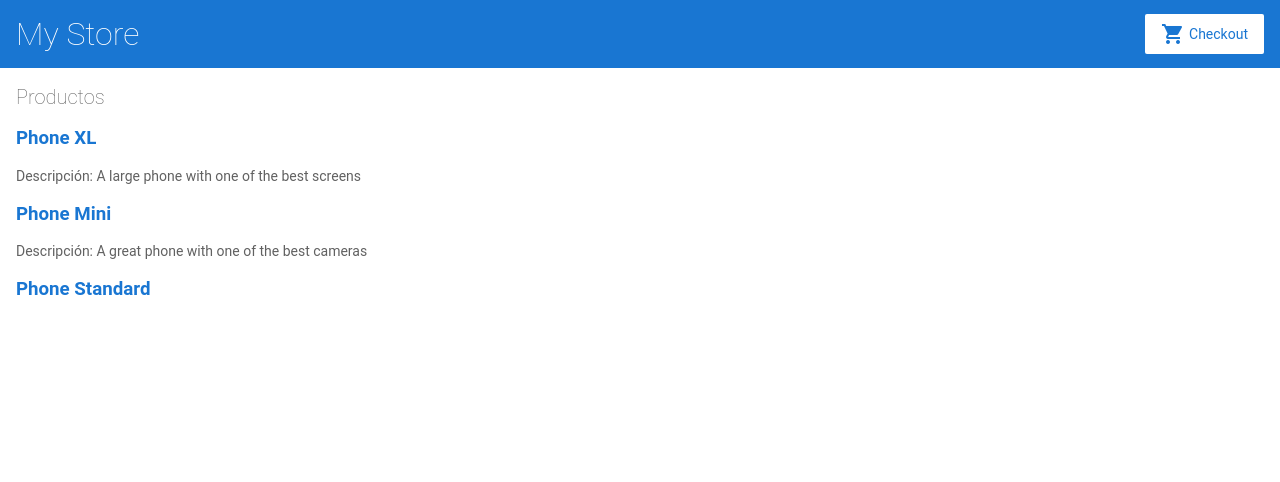
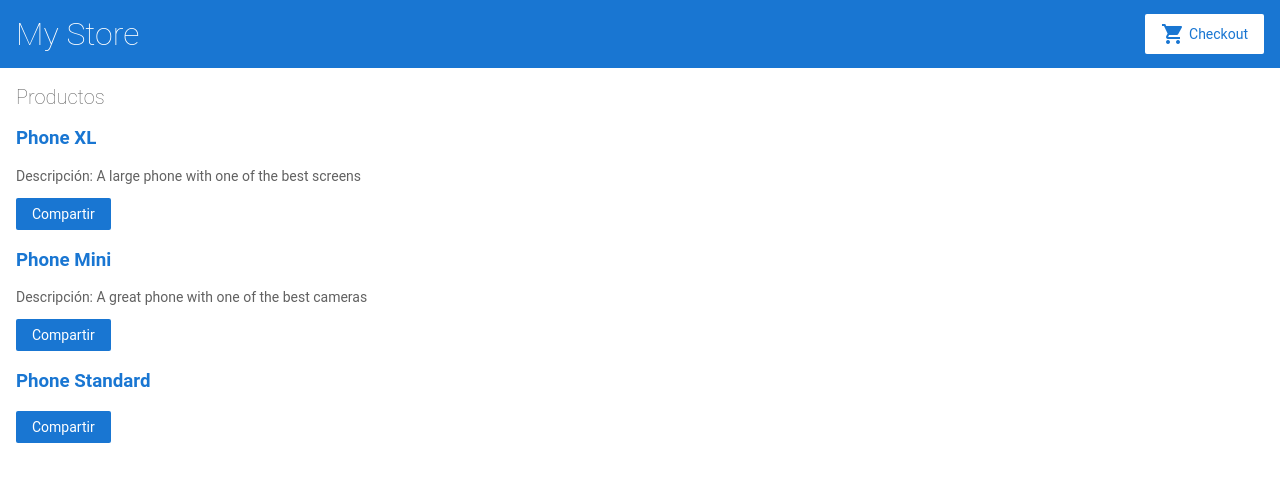
Before and after one commit to jesuszed/angular-fs1, an Angular app: page / in a window 1280 px wide. Shown: the top 482 px of the page. Built offline with nearby package versions, Linux system fonts and the light colour scheme.

Commit message:
2 files modified

```diff
--- a/src/app/product-list/product-list.component.html
+++ b/src/app/product-list/product-list.component.html
@@ -11,6 +11,10 @@
 		Descripción: {{ product.description }}
 	</p>
 
+	<button (click)="share()">
+    Compartir
+  </button>
+
 </div>
 
 <!--
--- a/src/index.html
+++ b/src/index.html
@@ -2,7 +2,7 @@
 <html lang="en">
   <head>
     <meta charset="utf-8" />
-    <title>Angular Getting Started</title>
+    <title>Angular primeros pasos</title>
     <base href="/" />
 
     <meta name="viewport" content="width=device-width, initial-scale=1" />
```
